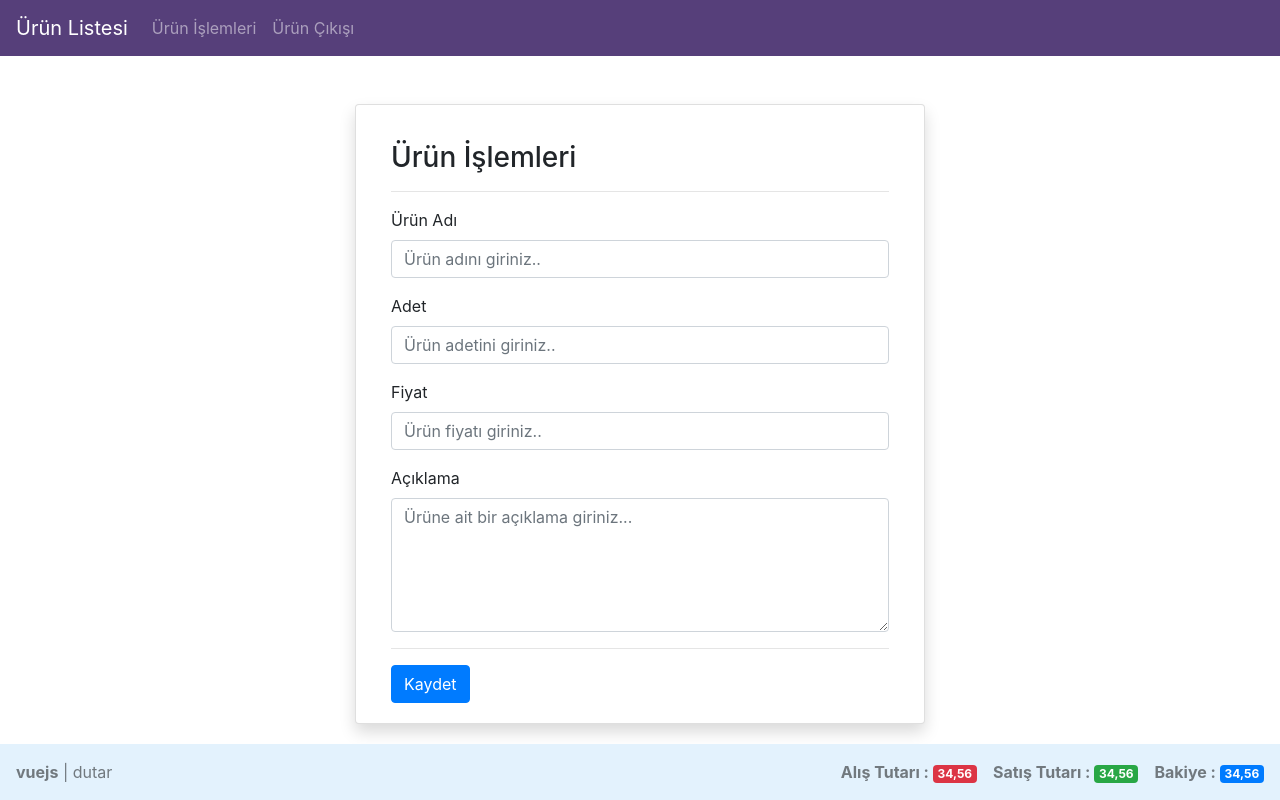
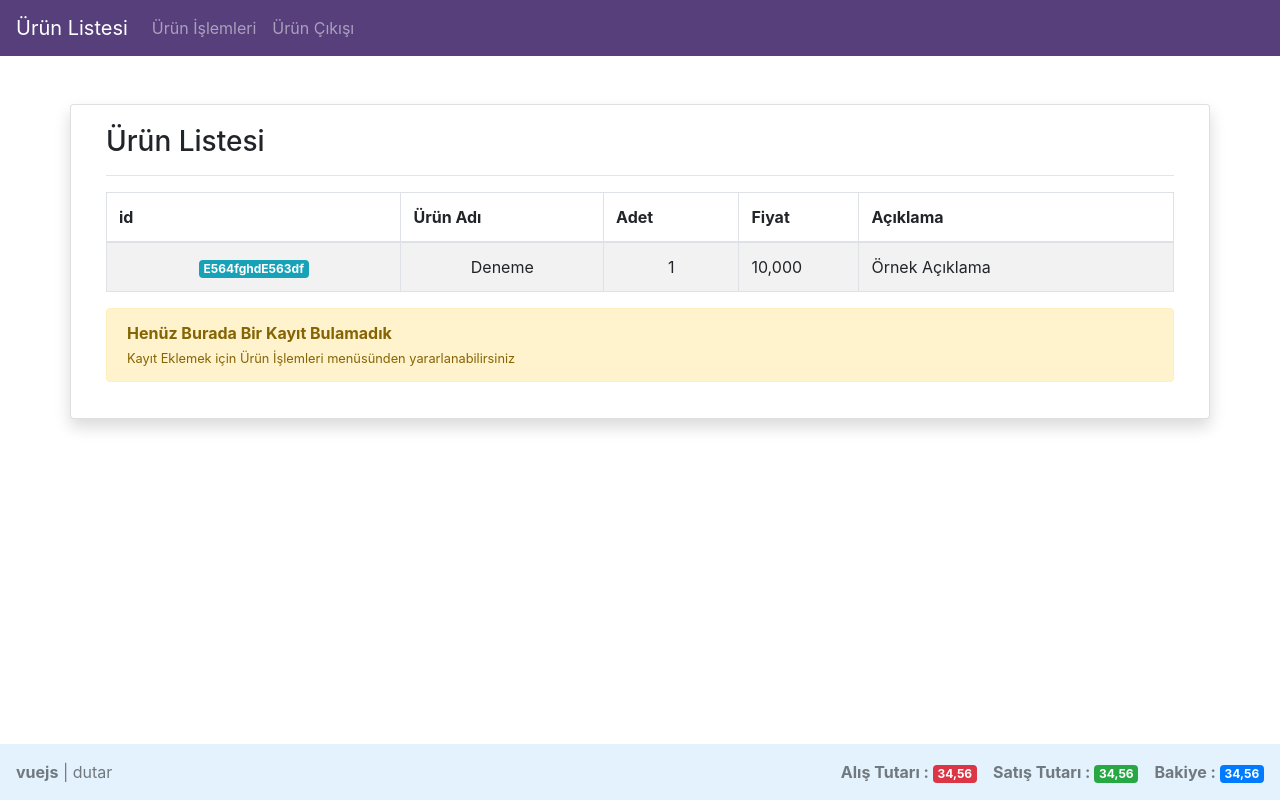
Before and after one commit to dzgntutar/vuejs-workshop-with-nodejs, a Vue app in the folder 5-all-future/: page / in a window 1280 px wide. Built offline with nearby package versions, Linux system fonts and the light colour scheme.

Commit message:
router.js

```diff
--- a/5-all-future/src/App.vue
+++ b/5-all-future/src/App.vue
@@ -1,7 +1,7 @@
 <template>
   <div>
     <app-header></app-header>
-    <app-product-purchase></app-product-purchase>
+    <router-view></router-view>
     <app-footer></app-footer>
   </div>
 </template>
@@ -9,12 +9,10 @@
 <script>
 import Header from "./components/shared/Header";
 import Footer from "./components/shared/Footer";
-import ProductPurchase from "./components/products/ProductPurchase";
 export default {
   components: {
     appHeader: Header,
     appFooter: Footer,
-    appProductPurchase: ProductPurchase,
   },
 };
 </script>
--- a/5-all-future/src/components/products/ProductList.vue
+++ b/5-all-future/src/components/products/ProductList.vue
@@ -25,7 +25,7 @@
               </tr>
             </tbody>
           </table>
-          <div class="alert alert-warning" v-else>
+          <div class="alert alert-warning">
             <strong>Henüz Burada Bir Kayıt Bulamadık</strong>
             <br />
             <small
--- a/5-all-future/src/main.js
+++ b/5-all-future/src/main.js
@@ -1,8 +1,11 @@
-import Vue from 'vue'
-import App from './App.vue'
+import Vue from "vue";
+import App from "./App.vue";
 
-Vue.config.productionTip = false
+import { router } from "./router";
+
+Vue.config.productionTip = false;
 
 new Vue({
-  render: h => h(App),
-}).$mount('#app')
+  render: (h) => h(App),
+  router,
+}).$mount("#app");
--- /dev/null
+++ b/5-all-future/src/router.js
@@ -0,0 +1,32 @@
+import Vue from "vue";
+import VueRouter from "vue-router";
+
+import ProductList from "./components/products/ProductList";
+import ProductPurchase from "./components/products/ProductPurchase";
+import ProductSell from "./components/products/ProductSell";
+
+Vue.use(VueRouter);
+
+const routes = [
+  {
+    path: "/",
+    component: ProductList,
+  },
+  {
+    path: "/urun-giris",
+    component: ProductPurchase,
+  },
+  {
+    path: "/urun-cikis",
+    component: ProductSell,
+  },
+  {
+    path: "*",
+    redirect: "/",
+  },
+];
+
+export const router = new VueRouter({
+  mode: "history",
+  routes,
+});
```
